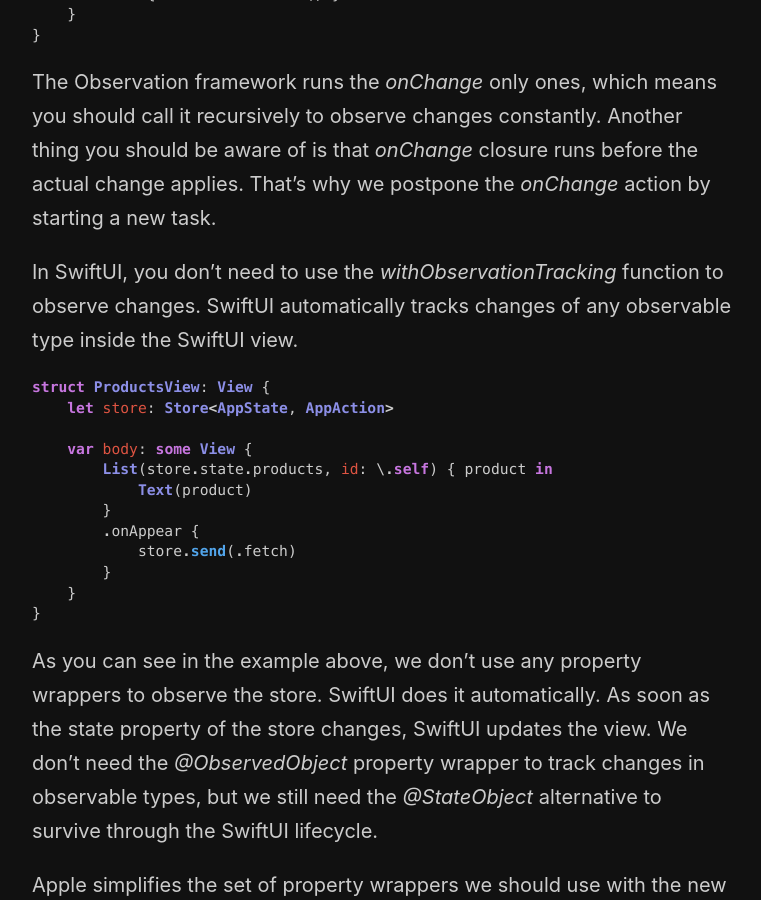
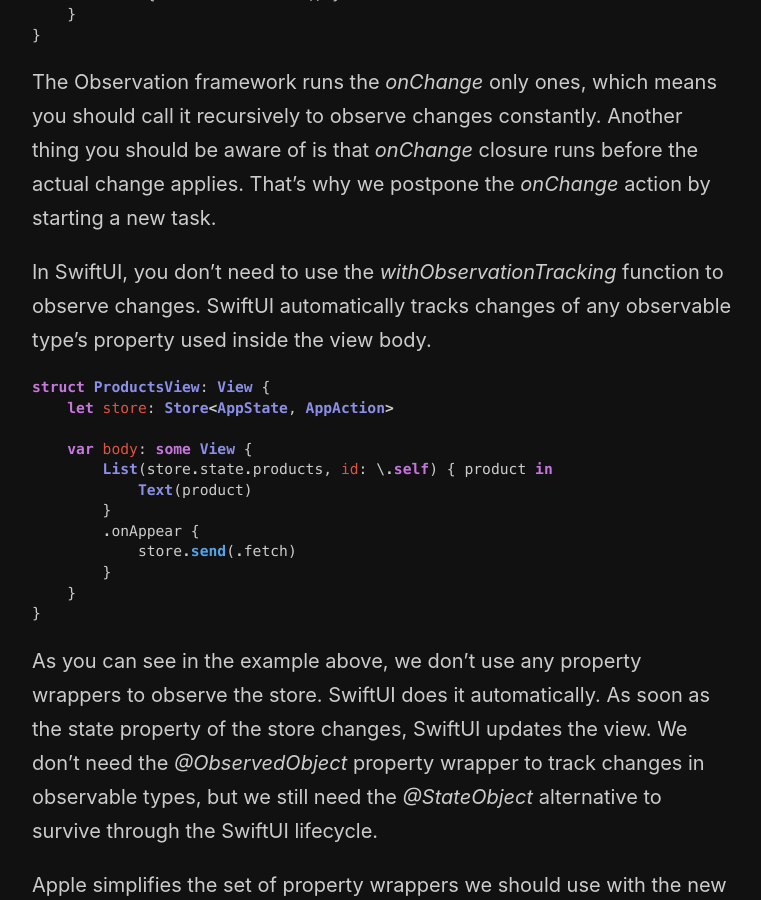
Before and after one commit to mecid/mecid.github.io, a Jekyll site: the page built from _posts/2023-10-03-mastering-observable-framework-in-swift.md, in a window 1280 px wide and 900 px high, scrolled down 1716 px. Shown: the whole window, without its empty margins (258-1019 px from the left). Built offline with Jekyll 4.4.1, drawn with Linux system fonts in a browser that asks for light colours.

Commit message:
observation post updated

````diff
--- a/_posts/2023-10-03-mastering-observable-framework-in-swift.md
+++ b/_posts/2023-10-03-mastering-observable-framework-in-swift.md
@@ -53,7 +53,7 @@ func startObservation() {
 
 The Observation framework runs the *onChange* only ones, which means you should call it recursively to observe changes constantly. Another thing you should be aware of is that *onChange* closure runs before the actual change applies. That's why we postpone the *onChange* action by starting a new task.
 
-In SwiftUI, you don't need to use the *withObservationTracking* function to observe changes. SwiftUI automatically tracks changes of any observable type inside the SwiftUI view.
+In SwiftUI, you don't need to use the *withObservationTracking* function to observe changes. SwiftUI automatically tracks changes of any observable type's property used inside the view body.
 
 ```swift
 struct ProductsView: View {
````
